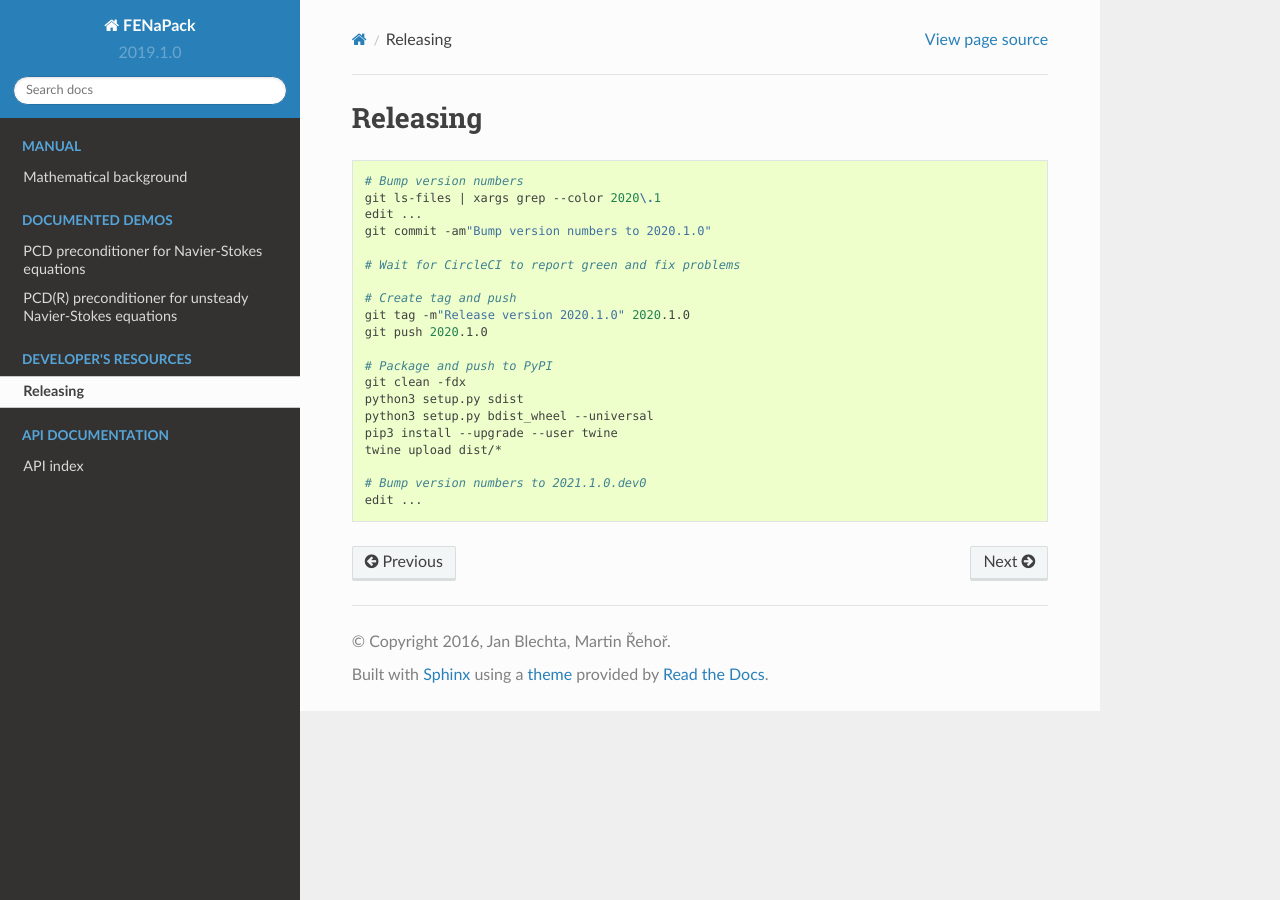
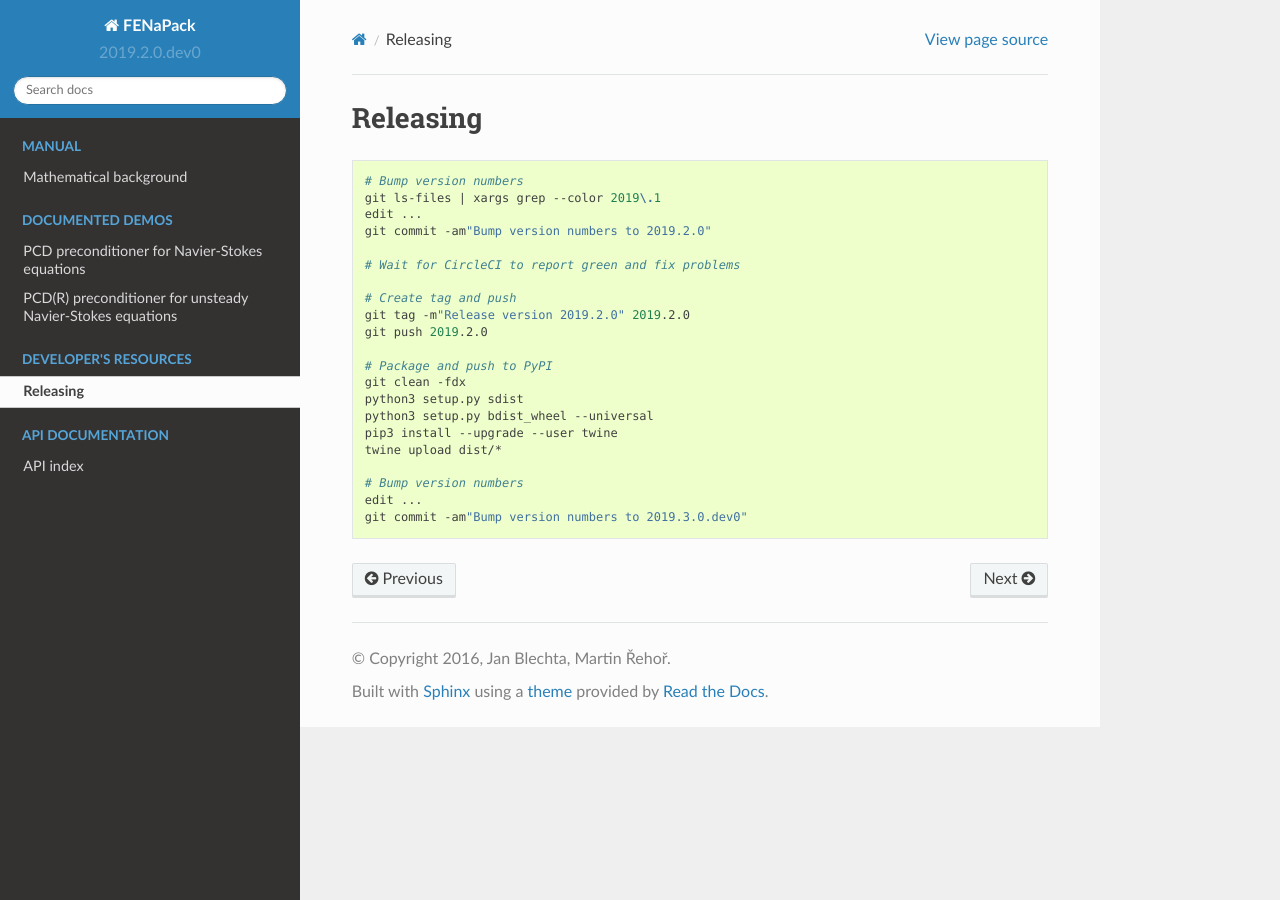
Before and after one commit to blechta/fenapack, a Sphinx documentation site: the page built from doc/source/releasing.rst, in a window 1280 px wide. Built offline with Sphinx 7.4.7 and the Read the Docs theme 2.0.0, drawn with Linux system fonts in a browser that asks for light colours; pages that are not in the unit, such as notebooks, are missing from menus.

```diff
--- a/README.rst
+++ b/README.rst
@@ -23,7 +23,7 @@ implemented.
 Usage
 =====
 
-To use FENaPack matching version of FEniCS (version 2019.1.0)
+To use FENaPack matching version of FEniCS (version 2019.2.0.dev0)
 compiled with PETSc, petsc4py and mpi4py is needed. Note that
 FENaPack uses same version numbering as FEniCS and follows
 its release schedule with a short lag.
--- a/circle.yml
+++ b/circle.yml
@@ -29,7 +29,7 @@ jobs:
 # specified in the FEniCS image.::
 
     docker:
-      - image: quay.io/fenicsproject/stable:2019.1.0.r3
+      - image: quay.io/fenicsproject/dev
         user: fenics
         environment:
           LD_LIBRARY_PATH: /home/fenics/local/lib
--- a/doc/source/releasing.rst
+++ b/doc/source/releasing.rst
@@ -4,15 +4,15 @@ Releasing
 .. code-block:: sh
 
     # Bump version numbers
-    git ls-files | xargs grep --color 2020\.1
+    git ls-files | xargs grep --color 2019\.1
     edit ...
-    git commit -am"Bump version numbers to 2020.1.0"
+    git commit -am"Bump version numbers to 2019.2.0"
 
     # Wait for CircleCI to report green and fix problems
 
     # Create tag and push
-    git tag -m"Release version 2020.1.0" 2020.1.0
-    git push 2020.1.0
+    git tag -m"Release version 2019.2.0" 2019.2.0
+    git push 2019.2.0
 
     # Package and push to PyPI
     git clean -fdx
@@ -21,5 +21,6 @@ Releasing
     pip3 install --upgrade --user twine
     twine upload dist/*
 
-    # Bump version numbers to 2021.1.0.dev0
+    # Bump version numbers
     edit ...
+    git commit -am"Bump version numbers to 2019.3.0.dev0"
--- a/fenapack/__init__.py
+++ b/fenapack/__init__.py
@@ -20,7 +20,7 @@
 """This is FENaPack, FEniCS Navier-Stokes preconditioning package."""
 
 __author__ = "Jan Blechta, Martin Řehoř"
-__version__ = "2019.1.0"
+__version__ = "2019.2.0.dev0"
 __license__ = "GNU LGPL v3"
 
 # Do not use petsc4py python error handler (hides error messages
```
